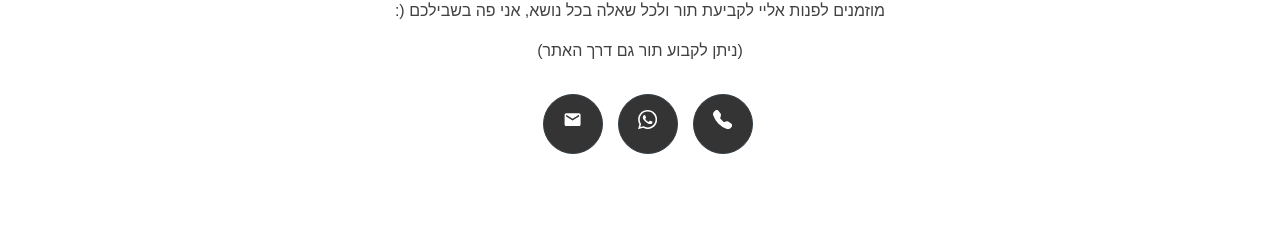
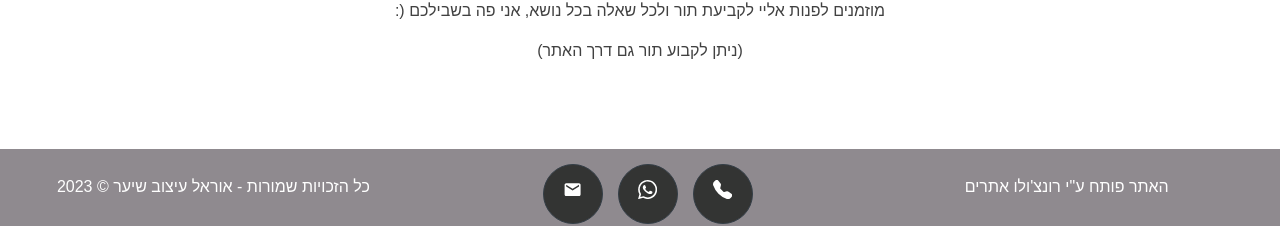
Before and after one commit to RonIsraeli123/haircut, a React (Create React App) app: page / in a window 1280 px wide. Shown: the part 577-803 px from the top of the page. Built offline with nearby package versions, Linux system fonts and the light colour scheme.

Commit message:
delete cotact buttons from home

```diff
--- a/src/components/Pages/Home/Home.js
+++ b/src/components/Pages/Home/Home.js
@@ -55,7 +55,6 @@ function Home() {
               <h1>{CONTACT_HEADER}</h1>
               <p> {CONTACT_PARAGRAPH}</p>
               <p>({CONTACT_NOTE})</p>
-              <SocialMedia />
             </Col>
           </Row>
         </Container>
```
